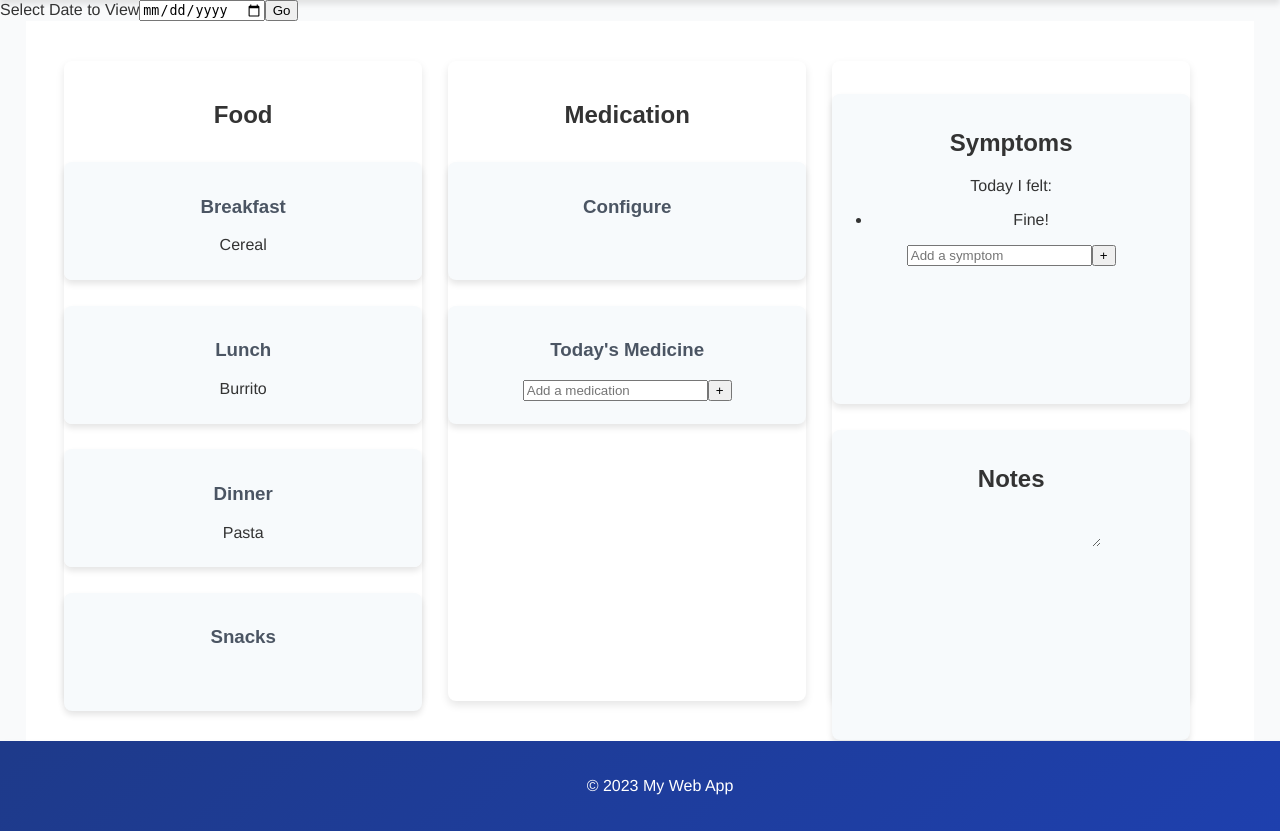
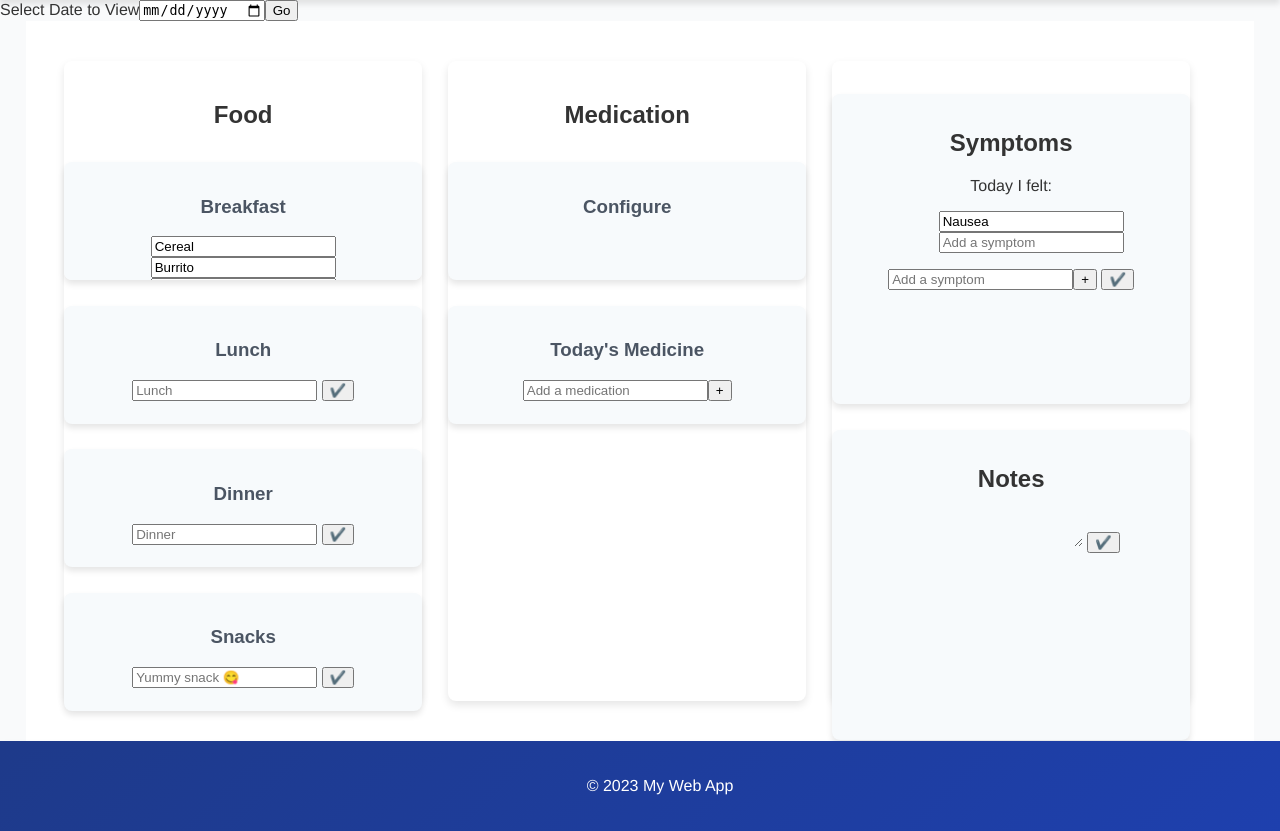
Before and after one commit to YoussefWindy/SChIBDI, a Flask app: page /dashboard in a window 1280 px wide. Shown: the part 77-908 px from the top of the page. Run offline with Flask 2, Linux system fonts and the light colour scheme.

Commit message:
Dashboard 😅

```diff
--- a/backend/app.py
+++ b/backend/app.py
@@ -71,7 +71,7 @@ def dashboard():
 		pass
 	else:
 		pass
-	return render_template("dashboard.html", meals=["Cereal", "Burrito", "Pasta"])
+	return render_template("dashboard.html", breakkies=["Cereal", "Burrito", "Pasta"], syms=["Nausea"])
 
 if __name__ == '__main__':
     app.run(debug=True)
--- a/backend/static/js/dashboard.js
+++ b/backend/static/js/dashboard.js
@@ -2,3 +2,23 @@ const date = document.getElementById("date");
 date.addEventListener("click", function (e) {
 	window.location.href += "?date=" + document.getElementById("date_picker").value;
 });
+
+const breakfast = document.getElementById("break-submit");
+breakfast.addEventListener("click", function (e) {
+	// Insert fetch function to database
+});
+
+const lunch = document.getElementById("lunch-submit");
+lunch.addEventListener("click", function (e) {
+	// Insert fetch function to database
+});
+
+const dinner = document.getElementById("dinner-submit");
+dinner.addEventListener("click", function (e) {
+	// Insert fetch function to database
+});
+
+const snack = document.getElementById("snack-submit");
+snack.addEventListener("click", function (e) {
+	// Insert fetch function to database
+});
--- a/backend/templates/dashboard.html
+++ b/backend/templates/dashboard.html
@@ -18,25 +18,39 @@
 		<div class="container">
 			<div class="col" id="food">
 				<h2>Food</h2>
-				<div class="sub-item" id="breakfast">
+				<div class="sub-item" id="breakfst">
 					<h3>Breakfast</h3>
-					<p>{{meals[0]}}</p>
+					{% for breakky in breakkies %}
+						<input type="text" name="breakfast" value={{breakky}} placeholder="Breakfast" class="breakfast">
+					{% endfor %}
+					<input type="text" name="breakfast" placeholder="Breakfast" id="breakfast" class="breakfast">
+					<button id="break-submit">✔️</button>
 				</div>
 				<div class="sub-item" id="lunch">
 					<h3>Lunch</h3>
-					<p>{{meals[1]}}</p>
+					{% for lunchy in lunchies %}
+						<input type="text" name="lunch" value={{lunchy}} placeholder="Lunch" class="lunch">
+					{% endfor %}
+					<input type="text" name="lunch" placeholder="Lunch" class="lunch">
+					<button id="lunch-submit">✔️</button>
 				</div>
 				<div class="sub-item" id="dinner">
 					<h3>Dinner</h3>
-					<p>{{meals[2]}}</p>
+					{% for dinny in dinnies %}
+						<input type="text" name="dinner" value={{dinny}} placeholder="Dinner" class="dinner">
+					{% endfor %}
+					<input type="text" name="dinner" placeholder="Dinner" class="dinner">
+					<button id="dinner-submit">✔️</button>
 				</div>
 				<div class="sub-item" id="snacks">
 					<h3>Snacks</h3>
-					{% for meal in meals %}
+					{% for snacky in snackies %}
 						{% if loop.index > 3 %}
-							<p>{{meal}}</p>
+							<input type="text" name="snack" value={{snacky}} placeholder="snack" class="snack">
 						{% endif %}
 					{% endfor %}
+					<input type="text" name="snack" placeholder="Yummy snack 😋" class="snack">
+					<button id="snack-submit">✔️</button>
 				</div>
 			</div>
 			<div class="col" id="meds">
@@ -61,13 +75,10 @@
 					<h2>Symptoms</h2>
 					<p>Today I felt:</p>
 					<ul>
-						{% if syms %}
-							{% for sym in syms %}
-								<li>{{sym}}</li>
-							{% endfor %}
-						{% else %}
-							<li>Fine!</li>
-						{% endif %}
+						{% for sym in syms %}
+							<input type="text" list="symps" value={{sym}} id="sympts" name="syms" placeholder="Add a symptom">
+						{% endfor %}
+						<input type="text" list="symps" id="sympts" name="syms" placeholder="Add a symptom">
 					</ul>
 					<input type="text" list="symps" id="sympts" name="syms" placeholder="Add a symptom"><button id="symptom">+</button>
 					<datalist id="symps">
@@ -78,6 +89,7 @@
 							<option value={{sym}}></option>
 						{% endfor %}
 					</datalist>
+					<button id="note-submit">✔️</button>
 				</div>
 				<div class="sub-item" id="notes">
 					<h2>Notes</h2>
@@ -86,6 +98,7 @@
 							{{notes}}
 						{% endif %}
 					</textarea>
+					<button id="note-submit">✔️</button>
 				</div>
 			</div>
 		</div>
```
